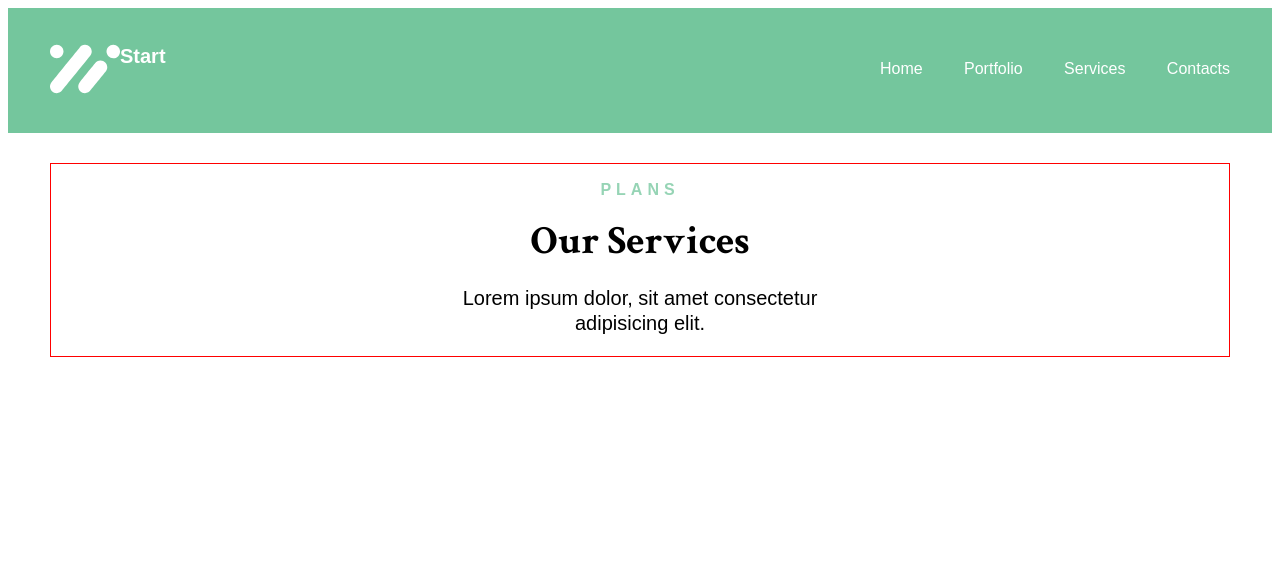
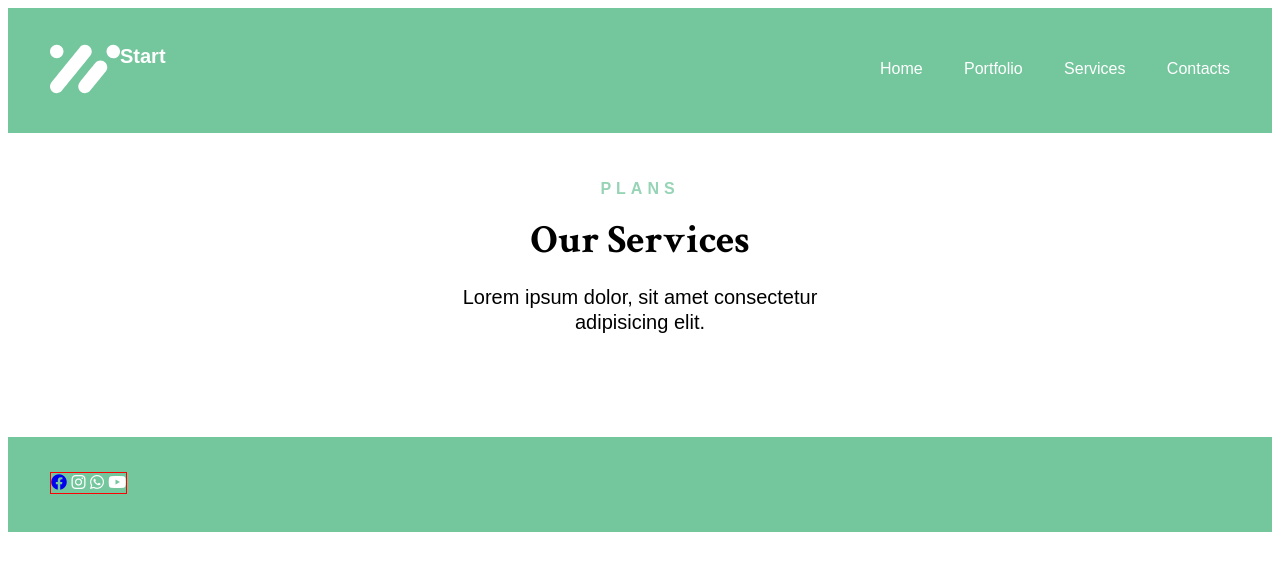
Before and after one commit to SvetlinGG/SIRMA-Academy, a plain HTML site: page Media-Queries-2/index.html in a window 1280 px wide. Drawn offline with Linux system fonts and the light colour scheme.

Commit message:
footer section

```diff
--- a/Media-Queries-2/index.html
+++ b/Media-Queries-2/index.html
@@ -7,6 +7,7 @@
     <link rel="preconnect" href="https://fonts.gstatic.com" crossorigin>
     <link href="https://fonts.googleapis.com/css2?family=Crimson+Text:wght@700&display=swap" rel="stylesheet">
     <link href="https://fonts.googleapis.com/css2?family=Crimson+Text:wght@700&display=swap" rel="stylesheet">
+    <link rel="stylesheet" href="https://cdnjs.cloudflare.com/ajax/libs/font-awesome/6.4.2/css/all.min.css">
     <link rel="stylesheet" href="style.css" />
     <title>Responsive Design</title>
 </head>
@@ -44,8 +45,15 @@
         </section>
 
     </main>
-    <footer>
-
+    <footer class="footer-section">
+        <div class="footer-section-container site-content">
+            <div class="social-media">
+                <a href="#"><i class="fa-brands fa-facebook"></i></a>
+                <i class="fa-brands fa-instagram"></i>
+                <i class="fa-brands fa-whatsapp"></i>
+                <i class="fa-brands fa-youtube"></i>
+            </div>
+        </div>
     </footer>
 
 </body>
--- a/Media-Queries-2/style.css
+++ b/Media-Queries-2/style.css
@@ -16,13 +16,14 @@ body {
     width: 1180px;
     margin: auto;
 }
-.header-section {
+.header-section,
+.footer-section {
     padding: 35px 0 38px;
     background-color: #74C69D;
     margin-bottom: 30px;
 }
-.header-section-container {
-
+.header-section-container,
+.footer-section-container {
     display: flex;
     justify-content: space-between;
     align-items: center;
@@ -51,7 +52,6 @@ body {
 display: flex;
 }
 .content-header-section {
-    border: 1px solid red;
     display: flex;
     justify-content: center;
     margin-bottom: 82px;
@@ -77,3 +77,7 @@ h1 {
     line-height: 125%;
     margin: 16px 0;
 }
+.social-media {
+    border: 1px solid red;
+
+}
```
